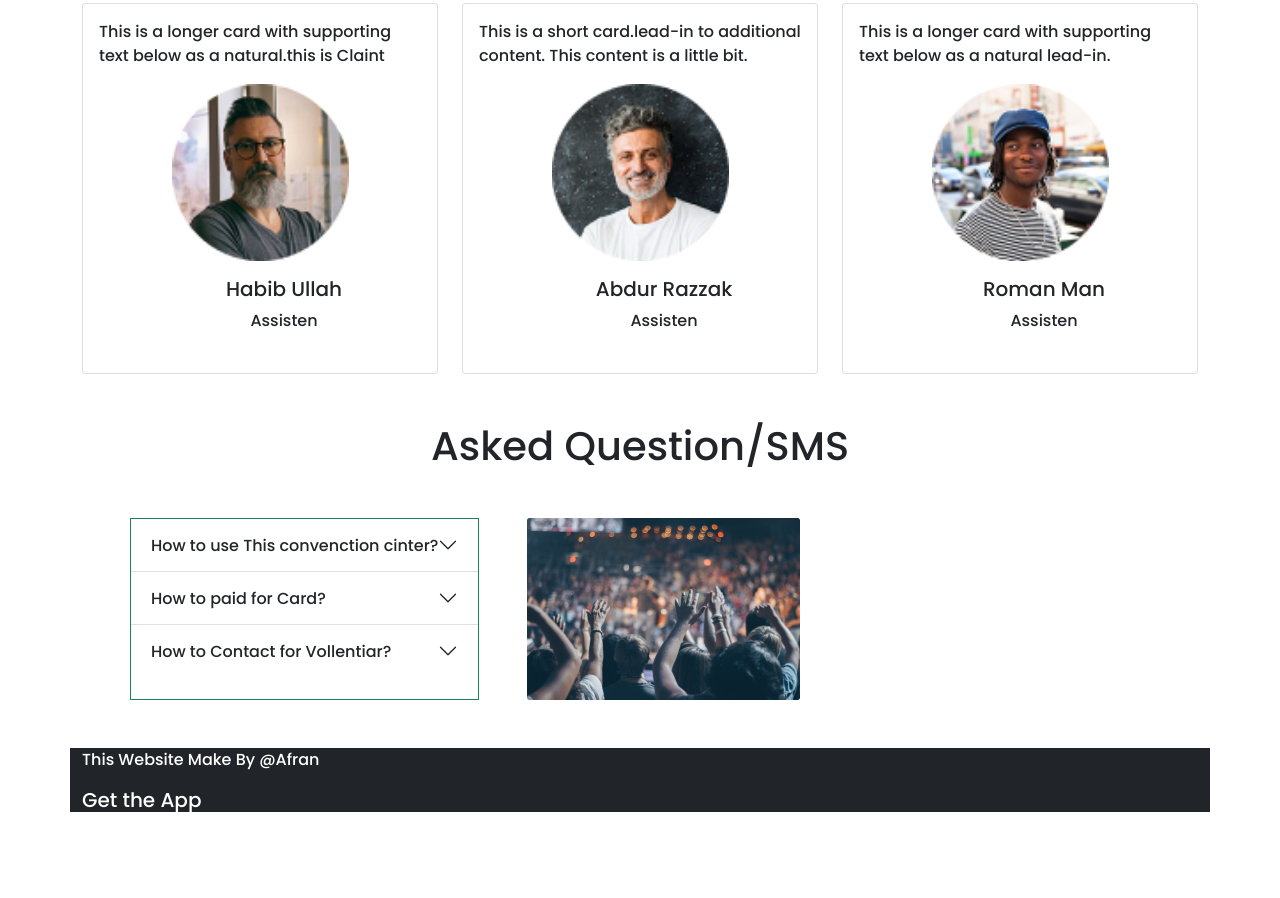
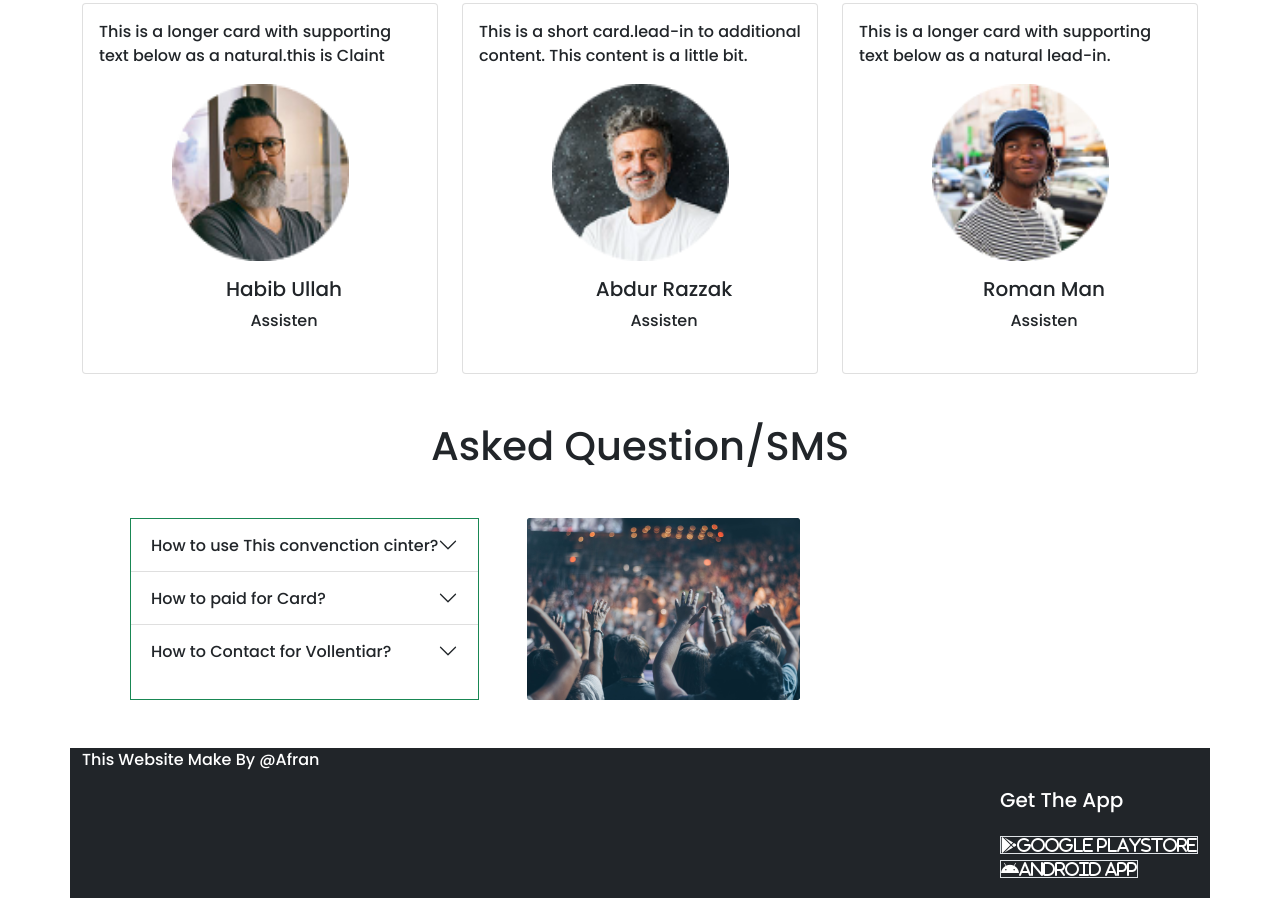
Before and after one commit to Afran1984/Convention-center, a plain HTML site: page index.html in a window 1280 px wide. Shown: the part 1913-2811 px from the top of the page. Before the commit the page ends 2733 px from the top, so only its background shows below. Drawn offline with nearby package versions, Linux system fonts and the light colour scheme; a web font is replaced by a local one.

Commit message:
footer add

```diff
--- a/index.html
+++ b/index.html
@@ -15,6 +15,9 @@
     <!-- Boostart stleshid -->
     <link href="https://cdn.jsdelivr.net/npm/bootstrap@5.1.3/dist/css/bootstrap.min.css" rel="stylesheet"
         integrity="sha384-1BmE4kWBq78iYhFldvKuhfTAU6auU8tT94WrHftjDbrCEXSU1oBoqyl2QvZ6jIW3" crossorigin="anonymous">
+
+    <!-- icon awesome -->
+    <script src="https://kit.fontawesome.com/97c07cce36.js" crossorigin="anonymous"></script>
 
     <style>
         body {
@@ -322,15 +325,20 @@
     </main>
     <footer>
         <section>
-            <div class="container bg-dark mt-5 text-white">
-                <div>
-                    <span class="text-white">
-                        <p> This Website Make By @Afran</p>
-                    </span>
-                </div>
-                <h5 class="">Get the App</h5>
-                <div>
-
+            <div class="container bg-dark mt-5 text-white  ">
+                <span class="d-flex align-items-center">
+                    <p> This Website Make By @Afran</p>
+                </span>
+                <div class="d-flex justify-content-end">
+                    <div class="d-flex justify-content-between flex-column mb-3">
+                        <h5>Get The App</h5>
+                        <div class="">
+                            <i class="fab fa-google-play border border-White mt-3">Google PlayStore </i>
+                        </div>
+                        <div>
+                            <i class="fab fa-android border border-White">Android App</i>
+                        </div>
+                    </div>
                 </div>
             </div>
         </section>
```
